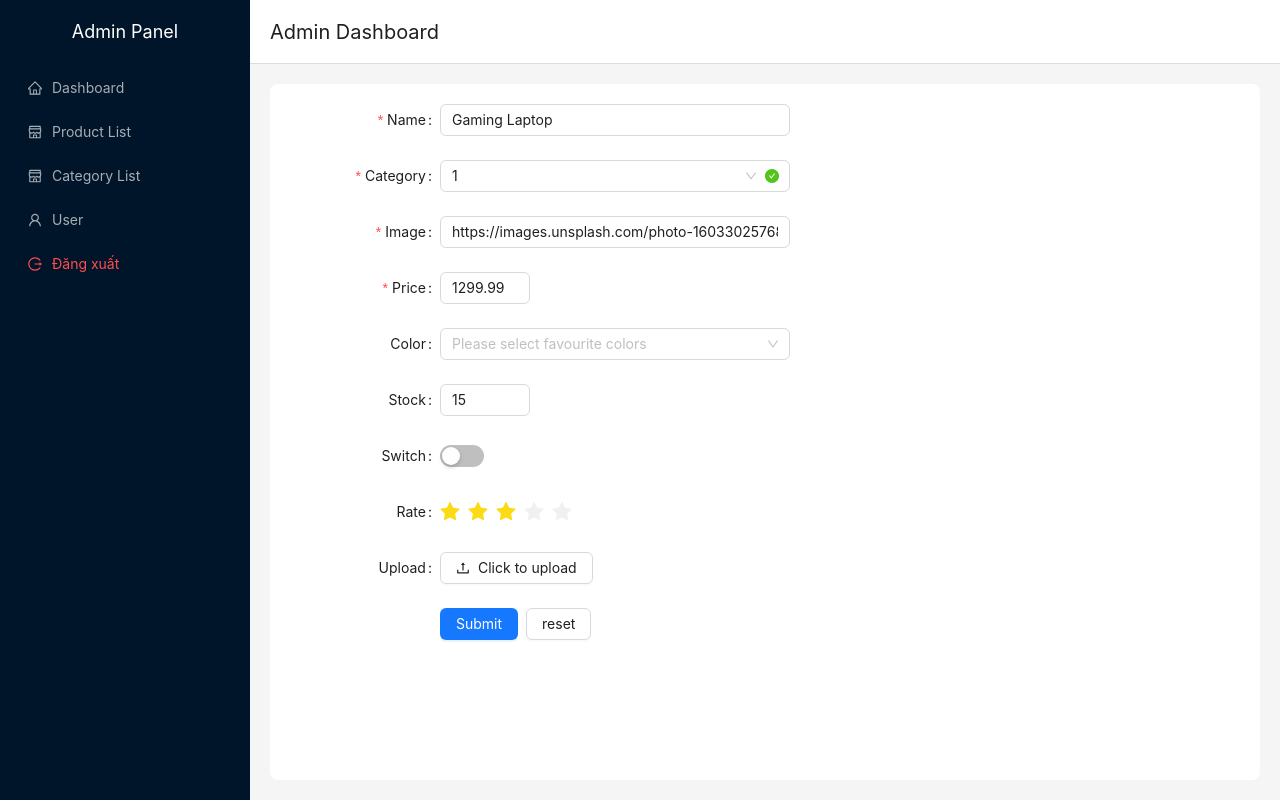
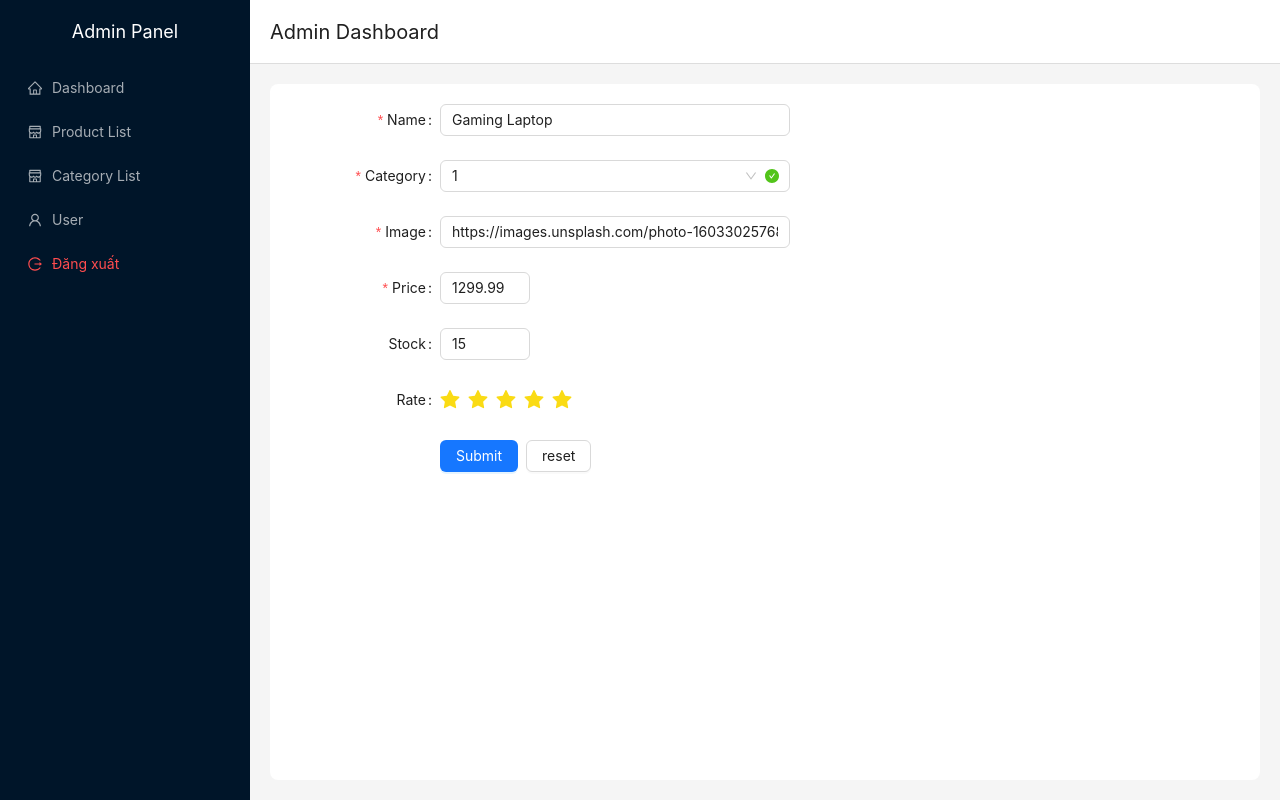
Before and after one commit to chinhnx/asm-fe2, a React (Vite) app: page /admin/product-edit/2 in a window 1280 px wide. Built offline with nearby package versions, Linux system fonts and the light colour scheme; data requests are answered from the project's data file; sample sign-in values are in the browser's storage.

Commit message:
updt useredit, productedit

```diff
--- a/db.json
+++ b/db.json
@@ -1,14 +1,13 @@
 {
   "products": [
     {
-      "id": 2,
       "name": "Gaming Laptop",
+      "categoryId": "1",
+      "image": "https://images.unsplash.com/photo-1603302576837-37561b2e2302?w=500",
       "price": 1299.99,
-      "description": "15.6-inch Gaming Laptop with RTX 3060, 16GB RAM",
-      "image": "https://images.unsplash.com/photo-1603302576837-37561b2e2302?w=500",
-      "categoryId": "1",
       "stock": 15,
-      "sold": 3
+      "rate": 5,
+      "id": 2
     },
     {
       "id": 3,
--- a/src/pages/admin/product/ProductEdit.tsx
+++ b/src/pages/admin/product/ProductEdit.tsx
@@ -147,17 +147,7 @@ const ProductEdit = (props: Props) => {
             >
                 <InputNumber />
             </Form.Item>
-            <Form.Item
-                name="select-multiple"
-                label="Color"
-                rules={[{ message: 'Please select your favourite colors!', type: 'array' }]}
-            >
-                <Select mode="multiple" placeholder="Please select favourite colors">
-                    <Option value="red">Red</Option>
-                    <Option value="green">Green</Option>
-                    <Option value="blue">Blue</Option>
-                </Select>
-            </Form.Item>
+
 
             <Form.Item label="Stock">
                 <Form.Item name="stock" noStyle>
@@ -166,103 +156,13 @@ const ProductEdit = (props: Props) => {
 
             </Form.Item>
 
-            <Form.Item name="switch" label="Switch" valuePropName="checked">
-                <Switch />
-            </Form.Item>
-
-            {/* <Form.Item name="slider" label="Slider">
-                <Slider
-                    marks={{
-                        0: 'A',
-                        20: 'B',
-                        40: 'C',
-                        60: 'D',
-                        80: 'E',
-                        100: 'F',
-                    }}
-                />
-            </Form.Item> */}
-            {/*
-            <Form.Item name="radio-group" label="Radio.Group">
-                <Radio.Group>
-                    <Radio value="a">item 1</Radio>
-                    <Radio value="b">item 2</Radio>
-                    <Radio value="c">item 3</Radio>
-                </Radio.Group>
-            </Form.Item> */}
-
-            {/* <Form.Item
-                name="radio-button"
-                label="Radio.Button"
-                rules={[{ required: true, message: 'Please pick an item!' }]}
-            >
-                <Radio.Group>
-                    <Radio.Button value="a">item 1</Radio.Button>
-                    <Radio.Button value="b">item 2</Radio.Button>
-                    <Radio.Button value="c">item 3</Radio.Button>
-                </Radio.Group>
-            </Form.Item>
-
-            <Form.Item name="checkbox-group" label="Checkbox.Group">
-                <Checkbox.Group>
-                    <Row>
-                        <Col span={8}>
-                            <Checkbox value="A" style={{ lineHeight: '32px' }}>
-                                A
-                            </Checkbox>
-                        </Col>
-                        <Col span={8}>
-                            <Checkbox value="B" style={{ lineHeight: '32px' }} disabled>
-                                B
-                            </Checkbox>
-                        </Col>
-                        <Col span={8}>
-                            <Checkbox value="C" style={{ lineHeight: '32px' }}>
-                                C
-                            </Checkbox>
-                        </Col>
-                        <Col span={8}>
-                            <Checkbox value="D" style={{ lineHeight: '32px' }}>
-                                D
-                            </Checkbox>
-                        </Col>
-                        <Col span={8}>
-                            <Checkbox value="E" style={{ lineHeight: '32px' }}>
-                                E
-                            </Checkbox>
-                        </Col>
-                        <Col span={8}>
-                            <Checkbox value="F" style={{ lineHeight: '32px' }}>
-                                F
-                            </Checkbox>
-                        </Col>
-                    </Row>
-                </Checkbox.Group>
-            </Form.Item> */}
 
             <Form.Item name="rate" label="Rate">
                 <Rate />
             </Form.Item>
 
-            <Form.Item
-                name="upload"
-                label="Upload"
-                valuePropName="fileList"
-                getValueFromEvent={normFile}
 
-            >
-                <Upload name="Image" action="/upload.do" listType="picture">
-                    <Button icon={<UploadOutlined />}>Click to upload</Button>
-                </Upload>
-            </Form.Item>
 
-            {/* <Form.Item
-                name="color-picker"
-                label="ColorPicker"
-                rules={[{ required: true, message: 'color is required!' }]}
-            >
-                <ColorPicker />
-            </Form.Item> */}
 
             <Form.Item wrapperCol={{ span: 12, offset: 6 }}>
                 <Space>
--- a/src/pages/admin/user/UserEdit.tsx
+++ b/src/pages/admin/user/UserEdit.tsx
@@ -80,9 +80,7 @@ function UserEdit() {
             <Form.Item label="Email" name="email" rules={[{ required: true }]}>
                 <Input />
             </Form.Item>
-            <Form.Item label="Password" name="password" rules={[{ required: true }]}>
-                <Input.Password  />
-            </Form.Item>
+
             <Form.Item label="Phone" name="phone">
                 <Input />
             </Form.Item>
--- a/src/pages/client/Profile.tsx
+++ b/src/pages/client/Profile.tsx
@@ -14,7 +14,6 @@ const Profile = () => {
   const navigate = useNavigate();
   const queryClient = useQueryClient();
 
-  // Sử dụng React Query để lấy dữ liệu user
   const { data: user } = useQuery({
     queryKey: ["user"],
     queryFn: fetchUser,
```
